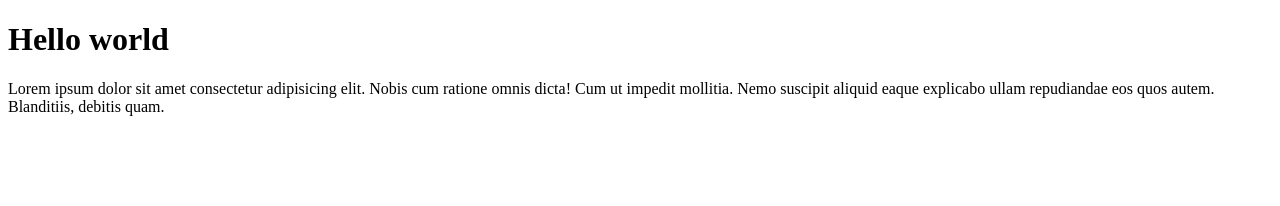
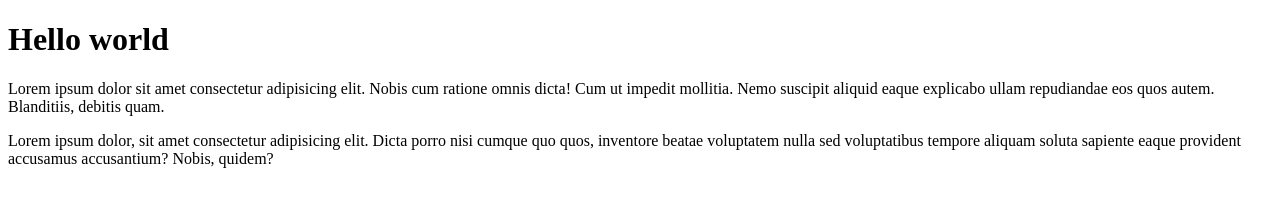
Before and after one commit to clairevalant/githubPagesFun, a plain HTML site: page index.html in a window 1280 px wide. Drawn offline with Linux system fonts and the light colour scheme.

Commit message:
new paragraph

```diff
--- a/index.html
+++ b/index.html
@@ -10,5 +10,8 @@
     <h1>Hello world</h1>
 
     <p>Lorem ipsum dolor sit amet consectetur adipisicing elit. Nobis cum ratione omnis dicta! Cum ut impedit mollitia. Nemo suscipit aliquid eaque explicabo ullam repudiandae eos quos autem. Blanditiis, debitis quam.</p>
+    <p>
+        Lorem ipsum dolor, sit amet consectetur adipisicing elit. Dicta porro nisi cumque quo quos, inventore beatae voluptatem nulla sed voluptatibus tempore aliquam soluta sapiente eaque provident accusamus accusantium? Nobis, quidem?
+    </p>
 </body>
 </html>
```
